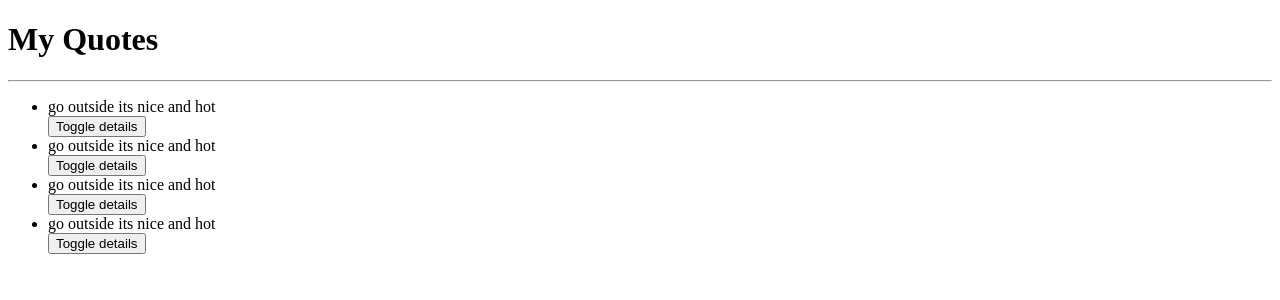
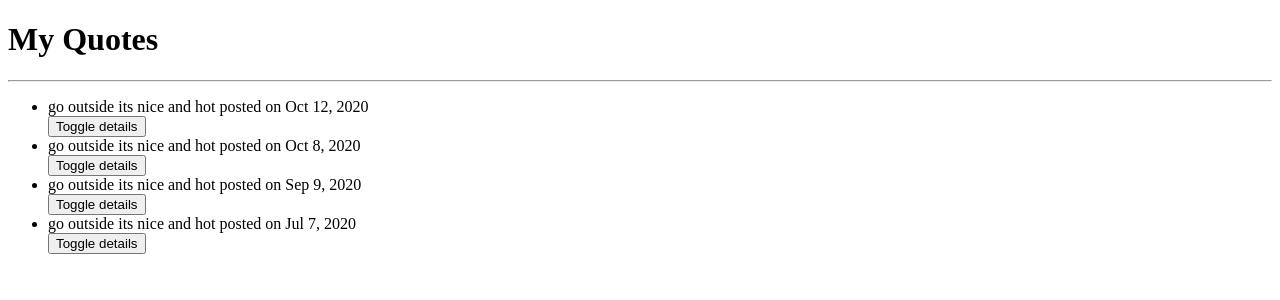
Before and after one commit to nimowairimu/Quotes-IP, an Angular app: page / in a window 1280 px wide. Shown: the top 300 px of the page. Built offline with nearby package versions, Linux system fonts and the light colour scheme.

Commit message:
add a date posted property to the quotes .

```diff
--- a/src/app/quote.ts
+++ b/src/app/quote.ts
@@ -1,6 +1,6 @@
 export class Quote {
     showDetails: boolean;
-    constructor (public content: string,public username: string,public author: string,public upvote : number,public downvote: number){
+    constructor (public content: string,public username: string,public author: string,public upvote : number,public downvote: number,public datePosted:Date){
      this.showDetails=false;
   }
 }
--- a/src/app/quote/quote.component.html
+++ b/src/app/quote/quote.component.html
@@ -2,7 +2,7 @@
  <hr>
  <ul>
      <div *ngFor='let quote of quotes;let i = index'>
-         <li appHighlightvote>{{quote.content}}</li>
+         <li appHighlightvote>{{quote.content}} posted on {{quote.datePosted|date}}</li>
          <button (click)='toggleDetails(i)'>Toggle details</button>
          <app-quote-detail *ngIf= 'quote.showDetails'[quote]='quote'
          (isRead)= 'readQuote($event,i)'>
--- a/src/app/quote/quote.component.ts
+++ b/src/app/quote/quote.component.ts
@@ -9,10 +9,10 @@ import { Quote } from '../quote'
 })
 export class QuoteComponent implements OnInit {
   quotes: Quote[] = [
-    new Quote('go outside its nice and hot','Nimo','Rupi Kaur',0,0),
-   new Quote ('go outside its nice and hot','Nimo','Ainstein',0,0),
-   new Quote ('go outside its nice and hot','Nimo','Nimo',0,0),
-  new Quote('go outside its nice and hot','Nimo','Nims',0,0),
+    new Quote('go outside its nice and hot','Nimo','Rupi Kaur',0,0, new Date(2020,9,12)),
+   new Quote ('go outside its nice and hot','Nimo','Ainstein',0,0,new Date (2020,9,8)),
+   new Quote ('go outside its nice and hot','Nimo','Nimo',0,0, new Date (2020,8,9)),
+  new Quote('go outside its nice and hot','Nimo','Nims',0,0,new Date (2020,6,7)),
   ];
 
   toggleDetails(index){
```
